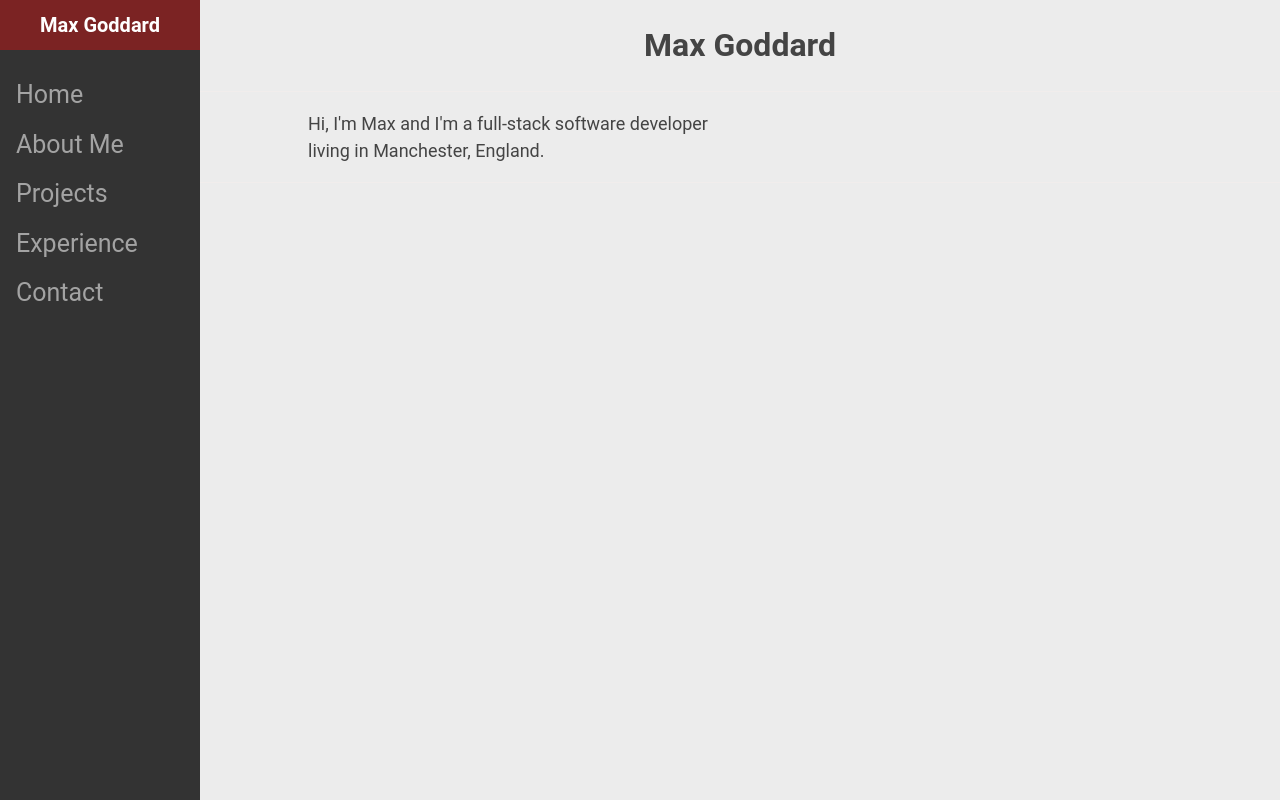
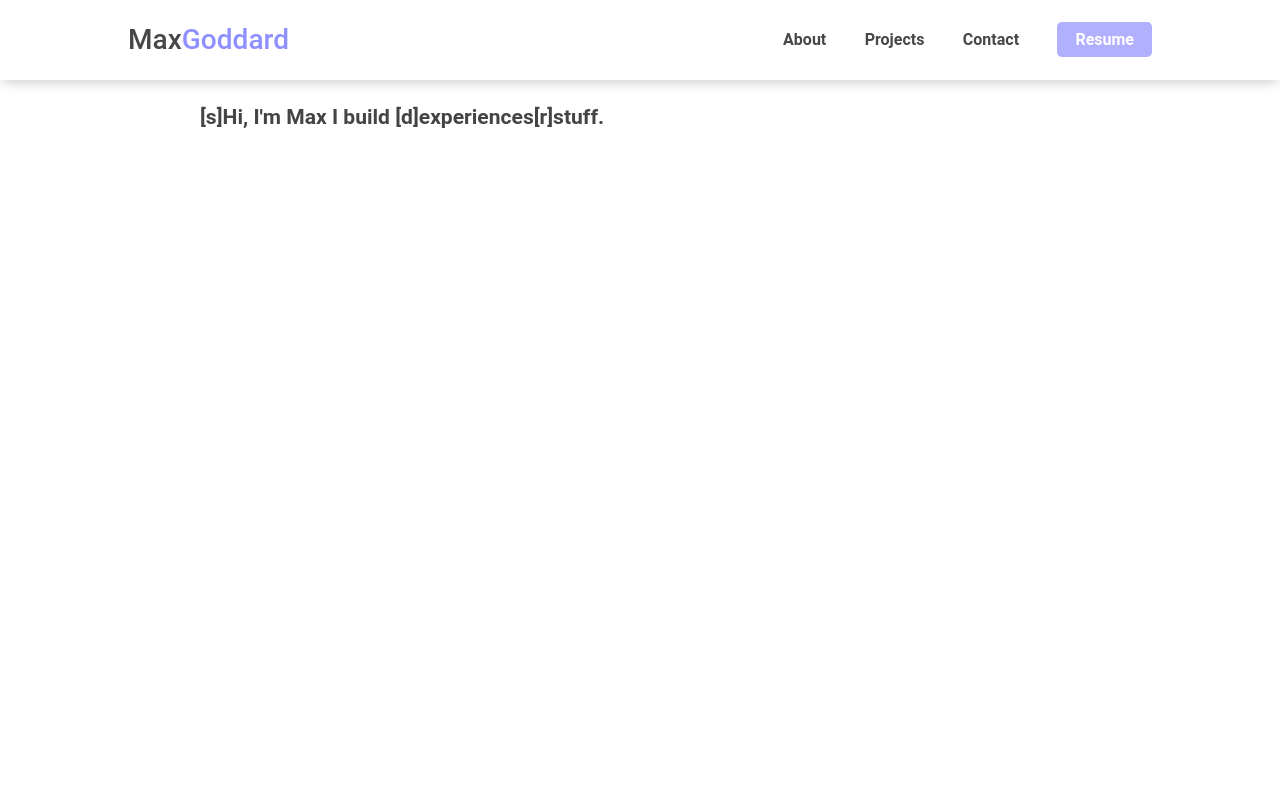
Before and after one commit to mxgoddard/max-site, a React (Create React App) app: page / in a window 1280 px wide. Built offline with nearby package versions, Linux system fonts and the light colour scheme.

Commit message:
Start typewriter effect

```diff
--- a/package.json
+++ b/package.json
@@ -10,7 +10,7 @@
 		"@types/node": "^14.14.35",
 		"@types/react": "^17.0.3",
 		"@types/react-dom": "^17.0.2",
-		"node-sass": "^4.14.1",
+		"node-sass": "^4.14.0",
 		"react": "^16.13.1",
 		"react-dom": "^16.13.1",
 		"react-markdown": "^4.3.1",
--- a/src/App.tsx
+++ b/src/App.tsx
@@ -6,7 +6,7 @@ import Home from './components/Home';
 import Header from './components/Header';
 import Projects from './components/Projects';
 import Experience from './components/Experience';
-import SideNav from './components/SideNav';
+import SideNav from './components/NavBar';
 import './styles/App.scss';
 
 function App() {
@@ -16,9 +16,9 @@ function App() {
                 <SideNav />
                 <Switch>
                     <div className='Main'>
-                        <Route path='/'>
+                        {/* <Route path='/'>
                             <Header />
-                        </Route>
+                        </Route> */}
                         <Route exact path="/">
                             <Home />
                         </Route>
--- a/src/components/Home.tsx
+++ b/src/components/Home.tsx
@@ -1,21 +1,27 @@
 import React from 'react';
+import { Typewriter } from './Typewriter';
 import '../styles/Home.scss';
 
-class Home extends React.Component {
+interface IState {
+    typewriterText: string
+}
+
+export default class Home extends React.Component
+{
+    state: IState = {
+        typewriterText: ""
+    }
+
     render() {
         return (
-            /* Blog / update feed */
             <div className="HomeContainer">
-                <div className='format-styling padding-right-50-percent'>
-                    <p>Hi, I'm Max and I'm a full-stack software developer living in Manchester, England.</p>
-                </div>
+                <Typewriter text={this.state.typewriterText} />
             </div>
         )
     }
 
     componentDidMount() {
-        console.log('Hello, World!');
+        let text = "[s]Hi, I'm Max I build [d]experiences[r]stuff.";
+        this.setState({ typewriterText: text })
     }
 }
-
-export default Home;
--- /dev/null
+++ b/src/components/NavBar.tsx
@@ -0,0 +1,30 @@
+import React from 'react';
+import { Link } from 'react-router-dom';
+import '../styles/NavBar.scss';
+
+class NavBar extends React.Component {
+    render() {
+        return (
+            <div className='NavBarContainer'>
+                <div className="NavBarLeft">
+                    <Link to='/'>
+                        <span>Max</span>
+                        <span>Goddard</span>
+                    </Link>
+                </div>
+                <div className="NavBarRight">
+                    <Link to='/about'>About</Link>
+                    <Link to='/projects'>Projects</Link>
+                    <Link to='/contact'>Contact</Link>
+                    <Link to='/experience'>
+                        <span>Resume</span>
+                    </Link>
+                </div>
+
+
+            </div>
+        )
+    }
+}
+
+export default NavBar;
--- a/src/components/SideNav.tsx
+++ /dev/null
@@ -1,28 +0,0 @@
-import React from 'react';
-import { Link } from 'react-router-dom';
-import '../styles/SideNav.scss';
-
-class SideNav extends React.Component {
-    render() {
-        return (
-            <div className='SideNav'>
-                <div className='SideNavHeader'>
-                    <Link to='/'>
-                        <p>Max Goddard</p>
-                    </Link>
-                </div>
-                <nav>
-                    <div className='SideNavMain'>
-                        <Link to='/'>Home</Link>
-                        <Link to='/about'>About Me</Link>
-                        <Link to='/projects'>Projects</Link>
-                        <Link to='/experience'>Experience</Link>
-                        <Link to='/contact'>Contact</Link>
-                    </div>
-                </nav>
-            </div>
-        )
-    }
-}
-
-export default SideNav;
--- /dev/null
+++ b/src/components/Typewriter.tsx
@@ -0,0 +1,24 @@
+import React, { FunctionComponent } from 'react';
+
+type TypewriterProps = {
+    text: string
+}
+
+export const Typewriter: FunctionComponent<TypewriterProps> = ({ text }) => <aside>
+    {
+        text.split('').map(function(b:string) {
+
+        })
+    }
+    <h3>{ text }</h3>
+</aside>
+
+/*
+    -- Typewriter Component --
+    [s] for start
+    [d] for delete
+    [r] for resume
+
+    e.g. \sHello, \dSomething\rWorld
+    Will type out 'Hello, Something' [delete 'Something'] then resume with 'World' for 'Hello, World'
+*/
--- /dev/null
+++ b/src/styles/NavBar.scss
@@ -0,0 +1,58 @@
+$_nav-bar-margin: 10vw;
+$_lilac: rgb(143, 143, 255);
+$_light_grey: rgb(71, 71, 71);
+
+.NavBarContainer {
+    position: relative;
+    width: 100vw;
+    height: 10vh;
+    box-shadow: 0 2px 14px -2px rgb(190, 190, 190);
+    font-family: 'Roboto', sans-serif;
+
+    .NavBarLeft {
+        position: absolute;
+        left: 0;
+        top: 50%;
+        transform: translateY(-50%);
+        margin-left: $_nav-bar-margin;
+
+        span {
+            font-size: 28px;
+            font-weight: 500;
+
+            &:first-child {
+                color: $_light_grey;
+            }
+
+            &:last-child {
+                color: $_lilac
+            }
+        }
+    }
+
+    .NavBarRight {
+        position: absolute;
+        right: 0;
+        top: 50%;
+        transform: translateY(-50%);
+        margin-right: $_nav-bar-margin;
+
+        a {
+            color: $_light_grey;
+            margin-left: 3vw;
+            font-weight: bold;
+            font-size: 16px;
+
+            span {
+                background-color: rgb(176, 176, 255);
+                color: white;
+                padding: 8px 18px;
+                border-radius: 5px;
+            }
+        }
+    }
+
+    a {
+        text-decoration: none;
+    }
+}
--- a/src/styles/SideNav.scss
+++ /dev/null
@@ -1,45 +0,0 @@
-.SideNav {
-    height: 100%;
-    width: 200px;
-    position: fixed;
-    z-index: 1;
-    top: 0;
-    left: 0;
-    background-color: #333;
-    overflow-x: hidden;
-}
-
-.SideNavHeader {
-    background-color: #7B2323;
-    padding: 10px 0;
-    margin-bottom: 20px;
-}
-
-.SideNav a {
-    text-decoration: none;
-}
-
-.SideNavHeader p {
-    color: white;
-    text-align: center;
-    font-weight: bold;
-    font-size: 20px;
-    margin: 0;
-}
-
-.SideNavMain a {
-    padding: 6px 8px 6px 16px;
-    text-decoration: none;
-    font-size: 25px;
-    color: #a3a3a3;
-    display: block;
-}
-
-.SideNavMain a:hover {
-    color: #f1f1f1;
-}
-
-@media screen and (max-height: 450px) {
-    .SideNavMain {padding-top: 15px;}
-    .SideNavMain a {font-size: 18px;}
-}
--- a/src/styles/variables/_colours.scss
+++ b/src/styles/variables/_colours.scss
@@ -1 +1,2 @@
-$global-background-colour: rgb(236, 236, 236);
+// $global-background-colour: rgb(236, 236, 236);
+$global-background-colour: #FFF;
```
Also changed, not shown: 2 other files (tests, documents, lock files or other folders).
